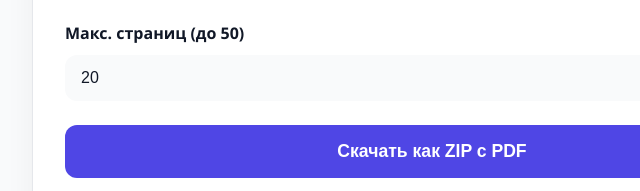
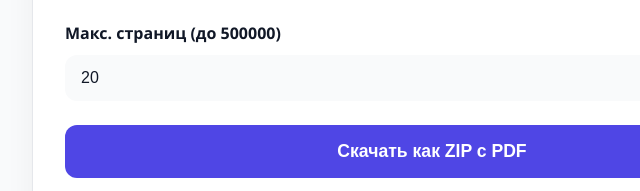
Before and after one commit to AlikAnimeha/Site2PDF, a website: page index.html in a window 1280 px wide. Shown: the part 607-798 px from the top of the page, 208-848 px from the left. Drawn offline with Linux system fonts and the light colour scheme.

Commit message:
Update index.html

```diff
--- a/index.html
+++ b/index.html
@@ -200,7 +200,7 @@
         </div>
 
         <div class="form-group">
-          <label for="limit">Макс. страниц (до 50)</label>
+          <label for="limit">Макс. страниц (до 500000)</label>
           <input type="number" id="limit" name="limit" min="1" max="50" value="20">
         </div>
 
```
